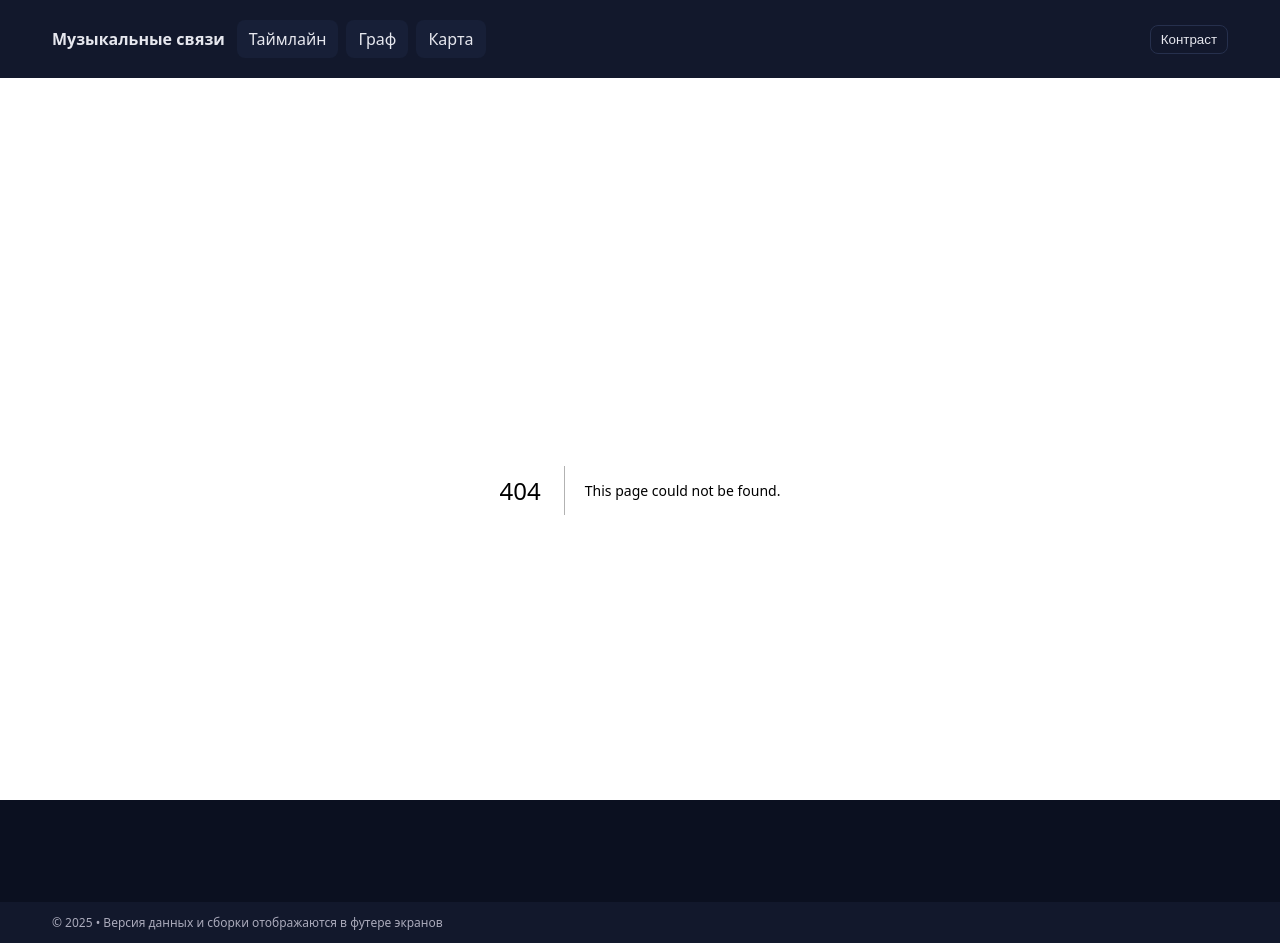
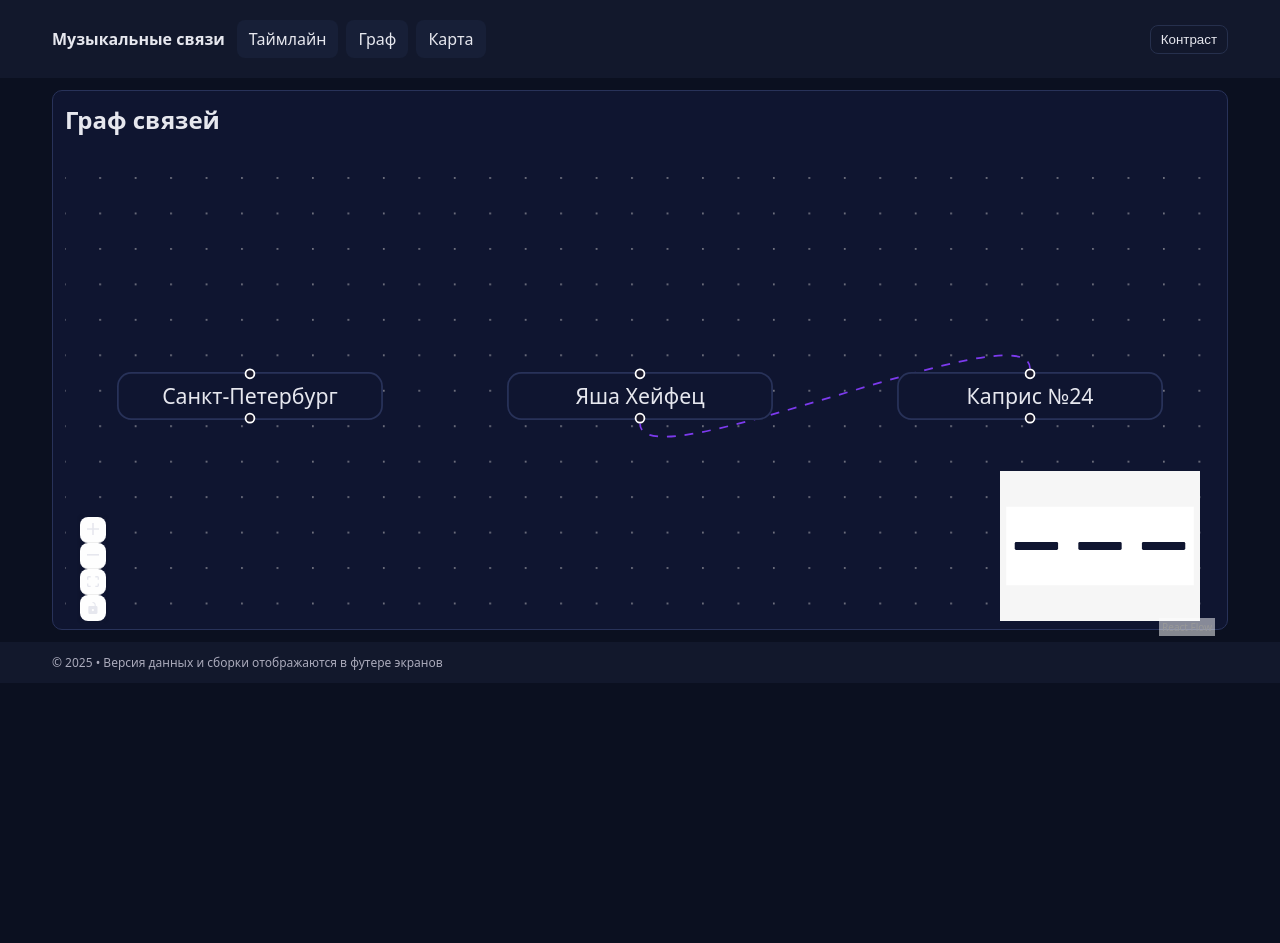
Before and after one commit to apel-s-in/music-connections, a Next.js app: page /graph in a window 1280 px wide. Before the commit this address had no page. After the commit the page ends 800 px from the top, so only its background shows below. Built offline with nearby package versions, Linux system fonts and the light colour scheme; no server answers.

Commit message:
Create page.tsx

```diff
--- /dev/null
+++ b/src/app/graph/page.tsx
@@ -0,0 +1,49 @@
+"use client";
+import React, { useEffect, useState } from "react";
+import { Background, Controls, MiniMap, ReactFlow, useEdgesState, useNodesState } from "@xyflow/react";
+import "@xyflow/react/dist/style.css";
+import { loadDataset } from "@/lib/data-loader";
+
+export default function GraphPage() {
+  const [nodes, setNodes, onNodesChange] = useNodesState([]);
+  const [edges, setEdges, onEdgesChange] = useEdgesState([]);
+
+  useEffect(() => {
+    loadDataset().then(ds => {
+      const ns = ds.nodes.slice(0, 12).map((n, i) => ({
+        id: n.id,
+        data: { label: (n.names.ru || n.names.en || n.id || "").slice(0, 24) },
+        position: { x: 100 + (i % 4)*220, y: 80 + Math.floor(i/4)*140 },
+        style: { background: "#0f1530", color: "#e6e7ee", border: "1px solid #283259", borderRadius: 8, padding: 4 }
+      }));
+      const es = ds.edges.slice(0, 16).map(e => ({
+        id: e.id,
+        source: e.source,
+        target: e.target,
+        animated: true,
+        style: { stroke: e.color || "#7c3aed" }
+      }));
+      setNodes(ns as any);
+      setEdges(es as any);
+    });
+  }, [setNodes, setEdges]);
+
+  return (
+    <div className="panel" style={{ height: 540 }}>
+      <h2 style={{ marginTop: 0 }}>Граф связей</h2>
+      <div style={{ height: 480 }}>
+        <ReactFlow
+          nodes={nodes}
+          edges={edges}
+          onNodesChange={onNodesChange}
+          onEdgesChange={onEdgesChange}
+          fitView
+        >
+          <MiniMap />
+          <Controls />
+          <Background />
+        </ReactFlow>
+      </div>
+    </div>
+  );
+}
```
